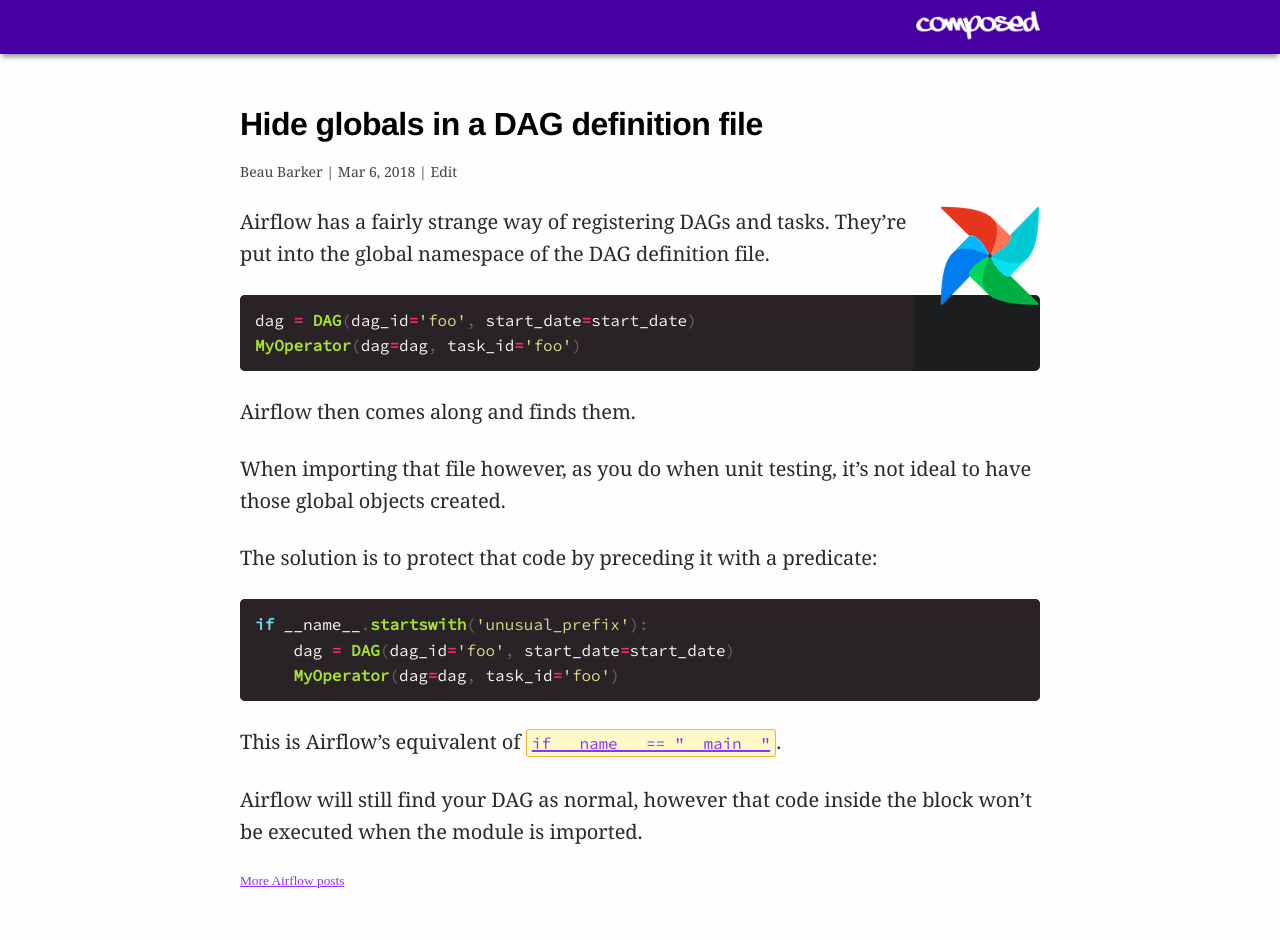
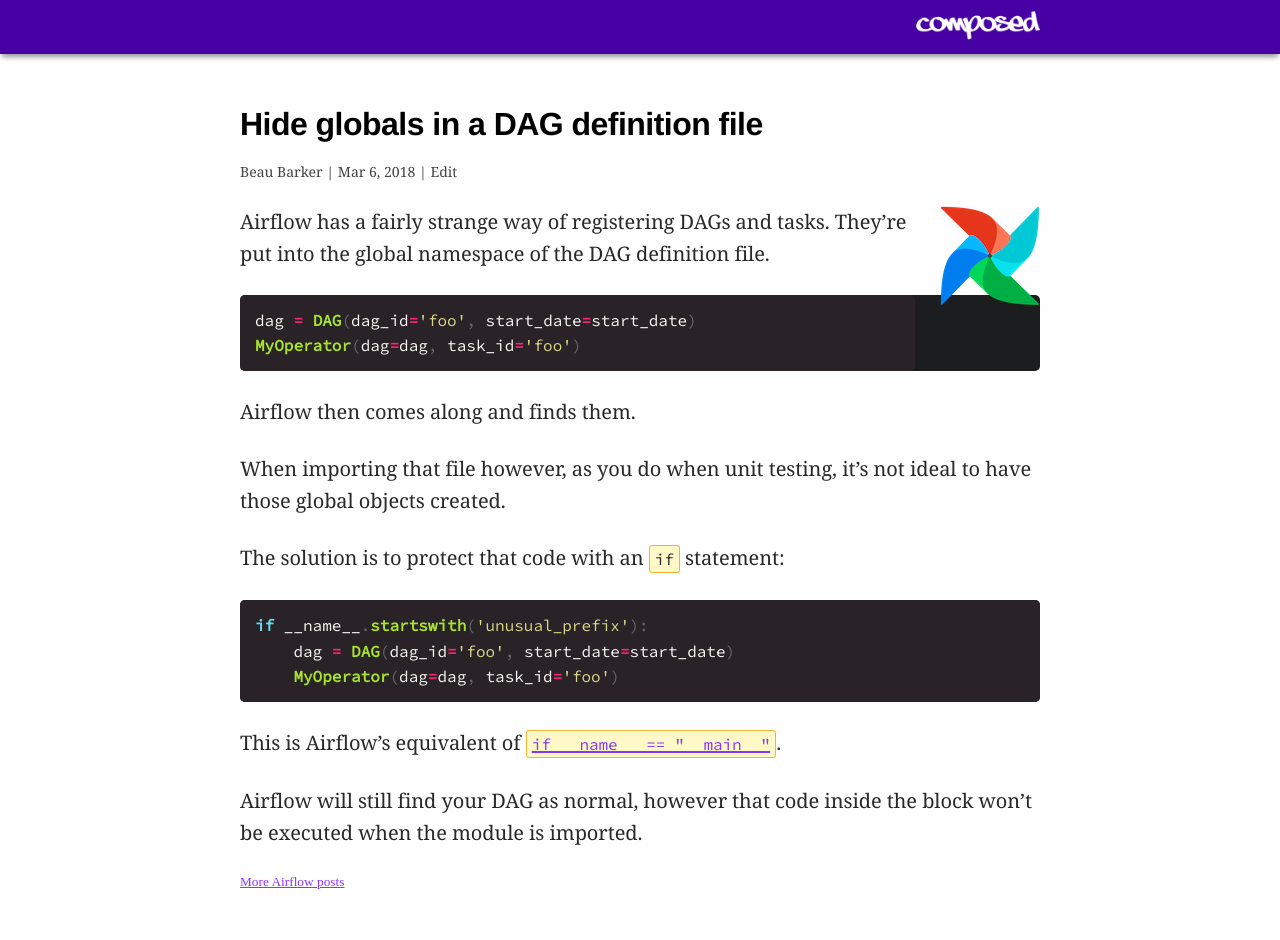
Before and after one commit to explodinglabs/explodinglabs.github.io, a Jekyll site: the page built from docs/_posts/airflow/2018-03-06-hide-globals-in-dag-definition-file.markdown, in a window 1280 px wide. Built offline with Jekyll 4.4.1, drawn with Linux system fonts in a browser that asks for light colours.

Commit message:
Update 2018-03-06-hide-globals-in-dag-definition-file.markdown

````diff
--- a/docs/_posts/airflow/2018-03-06-hide-globals-in-dag-definition-file.markdown
+++ b/docs/_posts/airflow/2018-03-06-hide-globals-in-dag-definition-file.markdown
@@ -26,7 +26,7 @@ Airflow then comes along and finds them.
 When importing that file however, as you do when unit testing, it's not ideal
 to have those global objects created.
 
-The solution is to protect that code by preceding it with a predicate:
+The solution is to protect that code with an `if` statement:
 
 ```python
 if __name__.startswith('unusual_prefix'):
````
